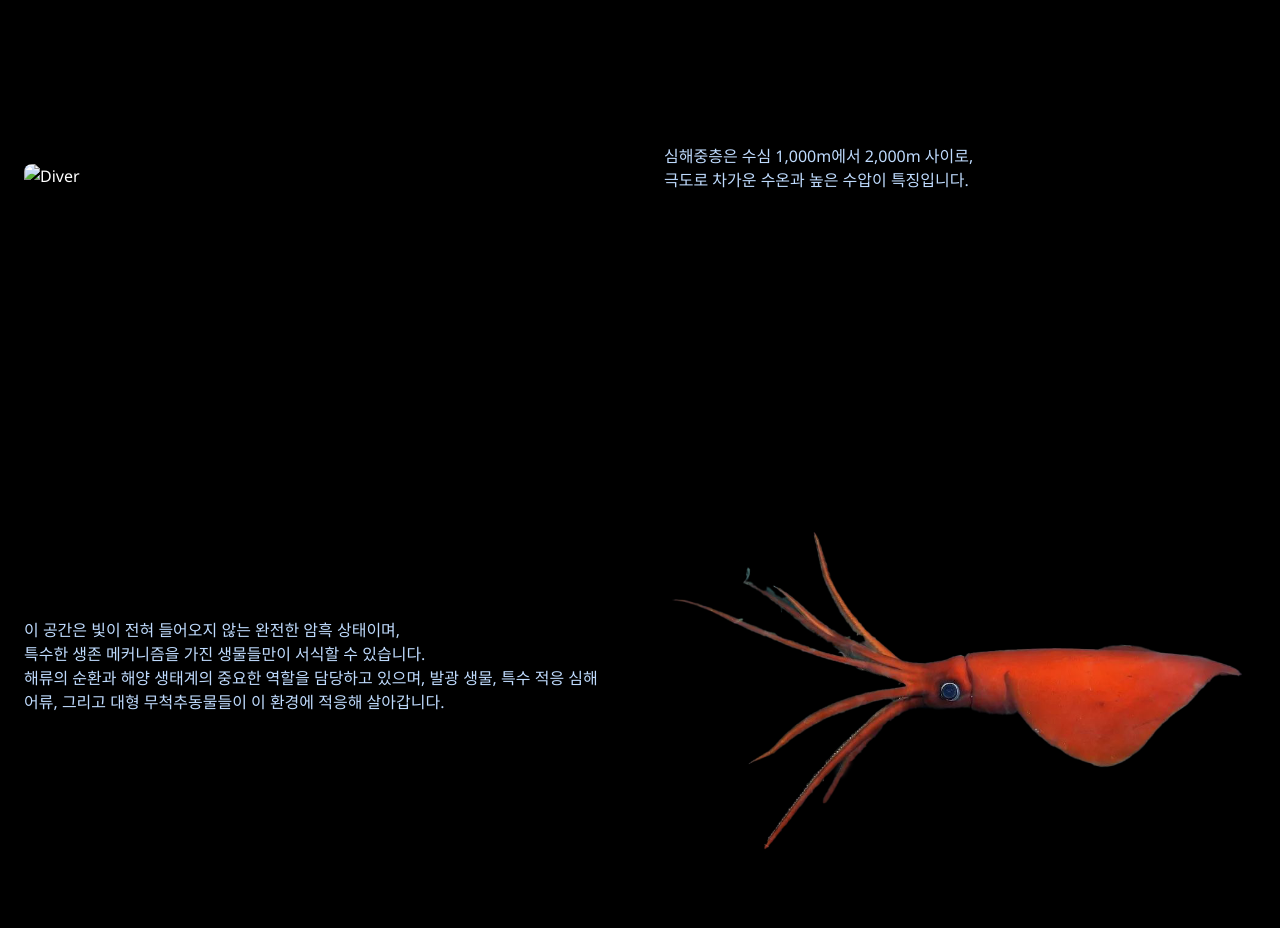
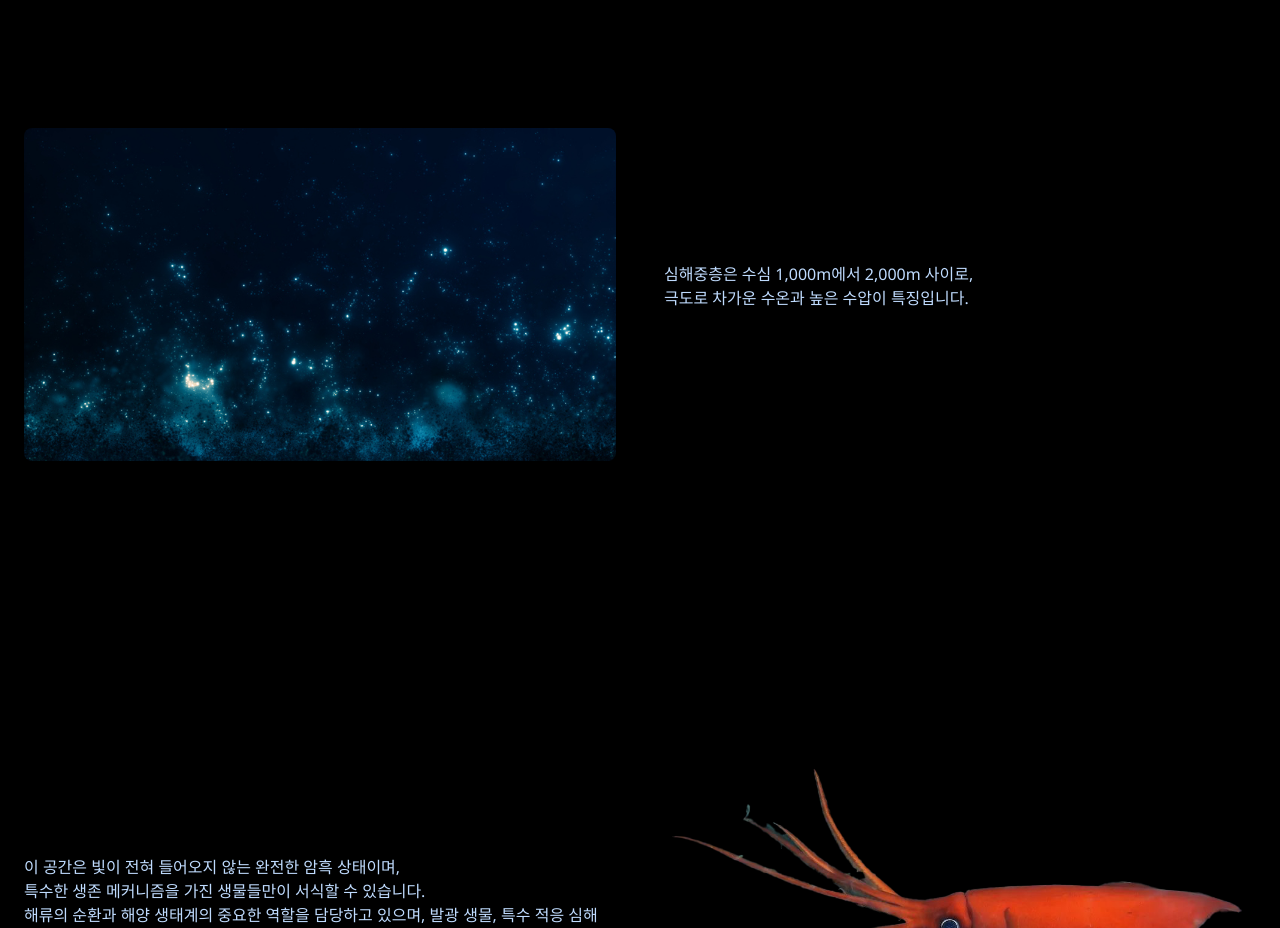
Before and after one commit to ynzzzi/simhae, a plain HTML site: page simhae.html in a window 1280 px wide. Shown: the part 800-1728 px from the top of the page. Drawn offline with nearby package versions, Linux system fonts and the light colour scheme.

Commit message:
simhae.html

```diff
--- a/simhae.html
+++ b/simhae.html
@@ -194,7 +194,7 @@
         <div class="max-w-7xl mx-auto px-6">
             <div class="grid grid-cols-1 md:grid-cols-2 gap-12 items-center fade-in">
                 <div class="relative">
-                    <img src="img/10.png" alt="Diver" class="rounded-lg">
+                    <img src="img/10.jpg" alt="Diver" class="rounded-lg">
                 </div>
                 <div>
                     <h4 class="text-blue-400 mb-4"> </h4>
```
